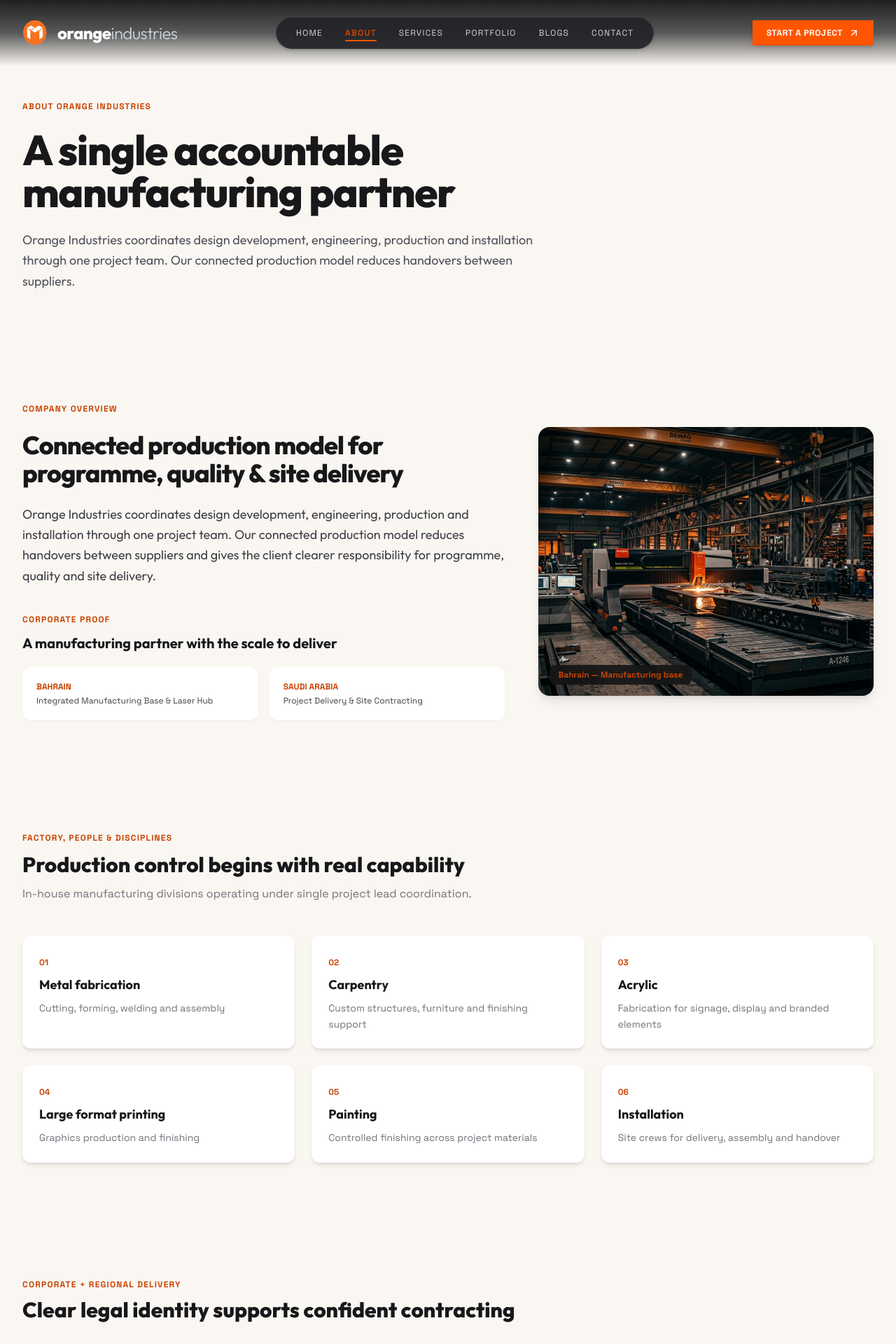
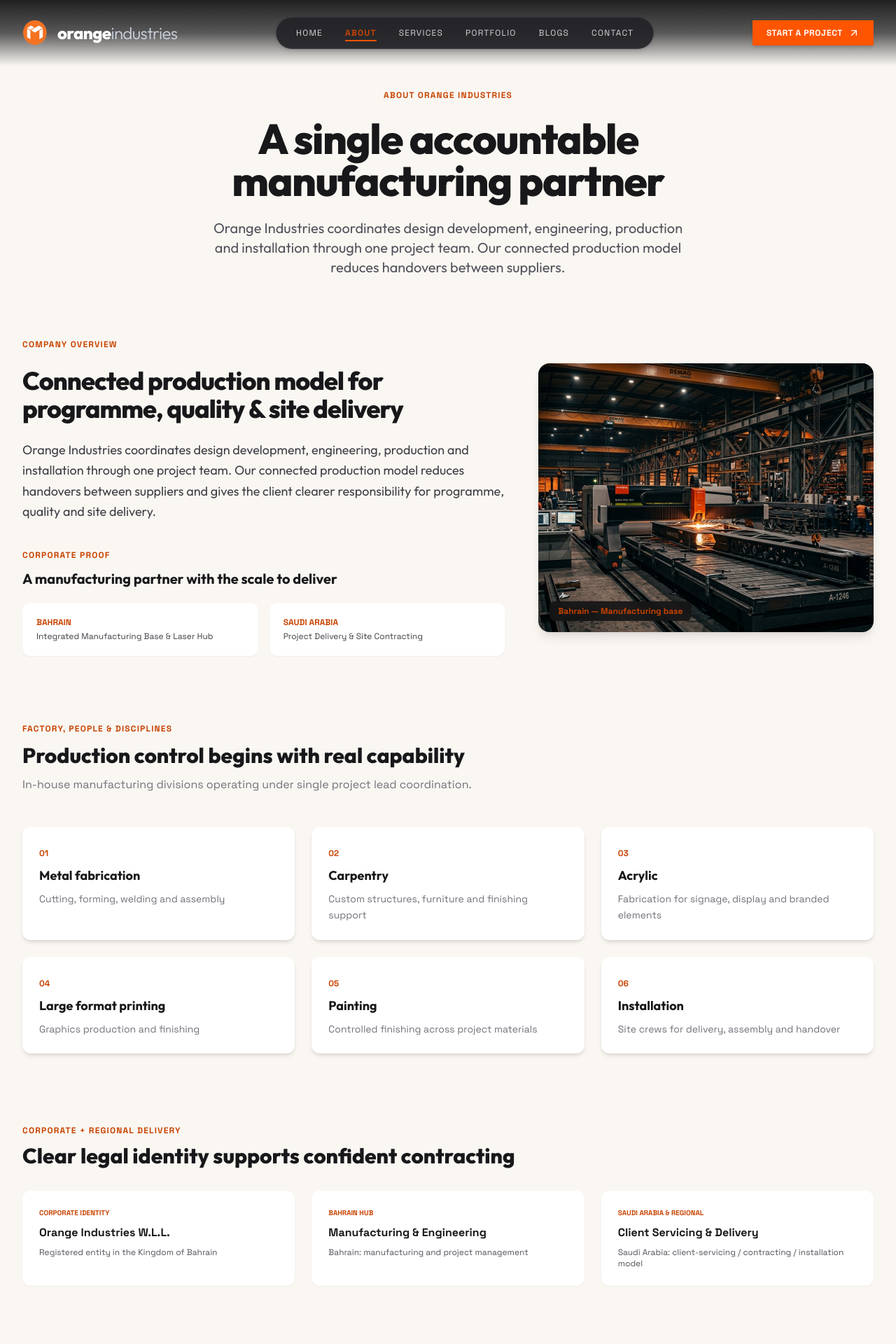
Before and after one commit to akashjo123/orange-industries, a Next.js app: page /company in a window 1280 px wide. Shown: the top 1920 px of the page at 70% size. Built offline with nearby package versions, Linux system fonts and the light colour scheme.

Commit message:
style: reduce section padding across pages and refine page hero layout

```diff
--- a/app/blog/[slug]/page.tsx
+++ b/app/blog/[slug]/page.tsx
@@ -81,7 +81,7 @@
       </section>
 
       {/* Article Content */}
-      <section className="py-20 bg-white border-b border-slate-200">
+      <section className="py-12 bg-white border-b border-slate-200">
         <div className="max-w-3xl mx-auto px-4 sm:px-6 lg:px-8 space-y-8 font-sans">
           <p className="text-lg text-slate-800 font-medium leading-relaxed border-l-2 border-brand-orange pl-4 italic">
             "{post.excerpt}"
--- a/app/blog/page.tsx
+++ b/app/blog/page.tsx
@@ -20,7 +20,7 @@
         description="Official publication hub for engineering whitepapers, project insights, and manufacturing content."
       />
 
-      <section className="py-20 bg-[#FAF7F2]">
+      <section className="py-12 bg-[#FAF7F2]">
         <div className="max-w-7xl mx-auto px-4 sm:px-6 lg:px-8 space-y-12">
           {/* PDF Section 5 Official Notice */}
           <div className="bg-white rounded-xl shadow-sm p-8 space-y-3">
--- a/app/capabilities/page.tsx
+++ b/app/capabilities/page.tsx
@@ -22,7 +22,7 @@
       />
 
       {/* Capabilities Detail Showcase */}
-      <section className="py-20 bg-[#FAF7F2]">
+      <section className="py-12 bg-[#FAF7F2]">
         <div className="max-w-7xl mx-auto px-4 sm:px-6 lg:px-8 space-y-24">
           {capabilities.map((cap, idx) => {
             const isEven = idx % 2 === 0;
--- a/app/company/page.tsx
+++ b/app/company/page.tsx
@@ -22,7 +22,7 @@
       />
 
       {/* 2.1 & 2.2 Company Overview & Corporate Proof (Cream Section) */}
-      <section className="py-20 bg-[#FAF7F2] text-zinc-900">
+      <section className="py-12 bg-[#FAF7F2] text-zinc-900">
         <div className="max-w-7xl mx-auto px-4 sm:px-6 lg:px-8">
           <div className="grid grid-cols-1 lg:grid-cols-12 gap-12 items-center">
 
@@ -74,7 +74,7 @@
       </section>
 
       {/* 2.3 & 2.4 Production Disciplines (Cream Section) */}
-      <section className="py-20 bg-[#FAF7F2]">
+      <section className="py-12 bg-[#FAF7F2]">
         <div className="max-w-7xl mx-auto px-4 sm:px-6 lg:px-8 space-y-12">
           <div className="space-y-3">
             <span className="font-mono text-xs font-bold text-brand-orange-text uppercase tracking-widest block">
@@ -101,7 +101,7 @@
       </section>
 
       {/* 2.8 Corporate + Regional Delivery (Cream Section) */}
-      <section className="py-20 bg-[#FAF7F2] text-zinc-900">
+      <section className="py-12 bg-[#FAF7F2] text-zinc-900">
         <div className="max-w-7xl mx-auto px-4 sm:px-6 lg:px-8 space-y-8">
           <div className="space-y-2">
             <span className="font-mono text-xs font-bold text-brand-orange-text uppercase tracking-widest">
--- a/app/contact/page.tsx
+++ b/app/contact/page.tsx
@@ -19,7 +19,7 @@
         description="Share your concept, drawings, BOQ or site requirements. Our engineering team will assess manufacturing methods, material selection, and installation schedules."
       />
 
-      <section className="py-20 bg-[#FAF7F2]">
+      <section className="py-12 bg-[#FAF7F2]">
         <div className="max-w-7xl mx-auto px-4 sm:px-6 lg:px-8">
           <div className="grid grid-cols-1 lg:grid-cols-12 gap-12">
 
--- a/app/sectors/page.tsx
+++ b/app/sectors/page.tsx
@@ -21,7 +21,7 @@
         description="Tailored production capabilities for event activations, commercial rollouts, and specialized public sector signage."
       />
 
-      <section className="py-20 bg-[#FAF7F2]">
+      <section className="py-12 bg-[#FAF7F2]">
         <div className="max-w-7xl mx-auto px-4 sm:px-6 lg:px-8 space-y-24">
           {sectors.map((sector) => (
             <div
--- a/app/work/[slug]/page.tsx
+++ b/app/work/[slug]/page.tsx
@@ -76,7 +76,7 @@
       </section>
 
       {/* Case Study Details from PDF */}
-      <section className="py-20 bg-[#F8FAFC] border-b border-slate-200">
+      <section className="py-12 bg-[#F8FAFC] border-b border-slate-200">
         <div className="max-w-7xl mx-auto px-4 sm:px-6 lg:px-8">
           <div className="grid grid-cols-1 lg:grid-cols-12 gap-12">
 
--- a/app/work/page.tsx
+++ b/app/work/page.tsx
@@ -18,7 +18,7 @@
         description="Review our delivered case studies across event environments, architectural metalwork, infrastructure wayfinding, and custom product manufacturing in the GCC."
       />
 
-      <section className="py-20 bg-[#FAF7F2]">
+      <section className="py-12 bg-[#FAF7F2]">
         <div className="max-w-7xl mx-auto px-4 sm:px-6 lg:px-8">
           <ProjectFilterGrid />
         </div>
--- a/components/PageHero.tsx
+++ b/components/PageHero.tsx
@@ -14,13 +14,13 @@
   description,
 }: PageHeroProps) {
   return (
-    <section className="pt-36 pb-20 bg-[#FAF7F2] relative overflow-hidden">
+    <section className="pt-32 pb-10 bg-[#FAF7F2] relative overflow-hidden">
       {/* Background pattern */}
       <div className="absolute inset-0 opacity-25 pointer-events-none" />
 
-      <div className="max-w-7xl mx-auto px-4 sm:px-6 lg:px-8 relative z-10">
-        <div className="max-w-3xl space-y-6">
-          <div className="flex items-center gap-2 text-brand-orange-text font-mono text-xs font-extrabold uppercase tracking-widest">
+      <div className="max-w-7xl mx-auto px-4 sm:px-6 lg:px-8 relative z-10 flex flex-col items-center text-center">
+        <div className="max-w-4xl space-y-6">
+          <div className="flex items-center justify-center gap-2 text-brand-orange-text font-mono text-xs font-extrabold uppercase tracking-widest">
             <span>{eyebrow}</span>
           </div>
 
@@ -28,7 +28,7 @@
             {title}
           </h1>
 
-          <p className="text-lg text-zinc-600 font-normal leading-relaxed">
+          <p className="text-lg sm:text-xl text-zinc-600 font-normal leading-relaxed max-w-2xl mx-auto">
             {description}
           </p>
         </div>
```
Also changed, not shown: 1 other file (tests, documents, lock files or other folders).
